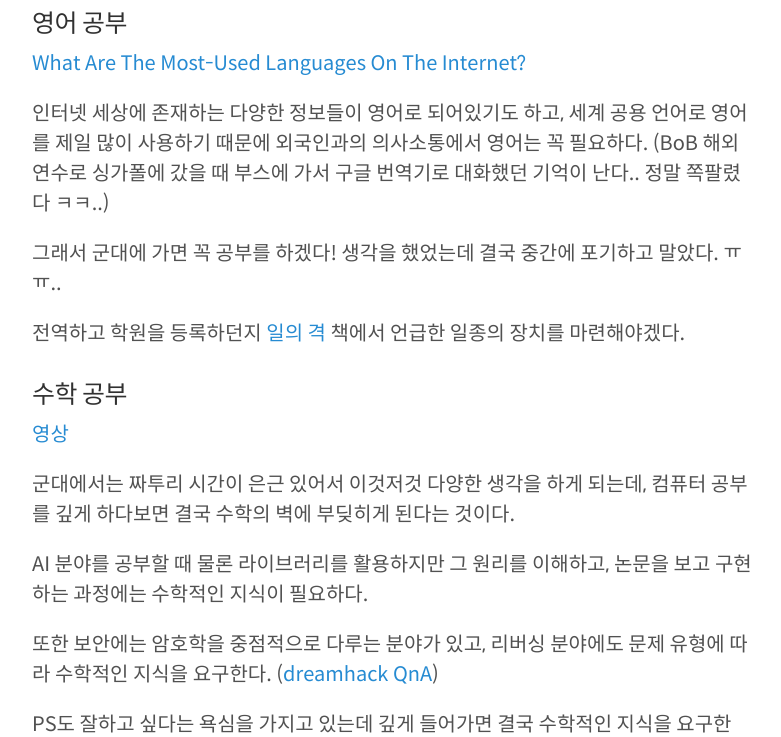
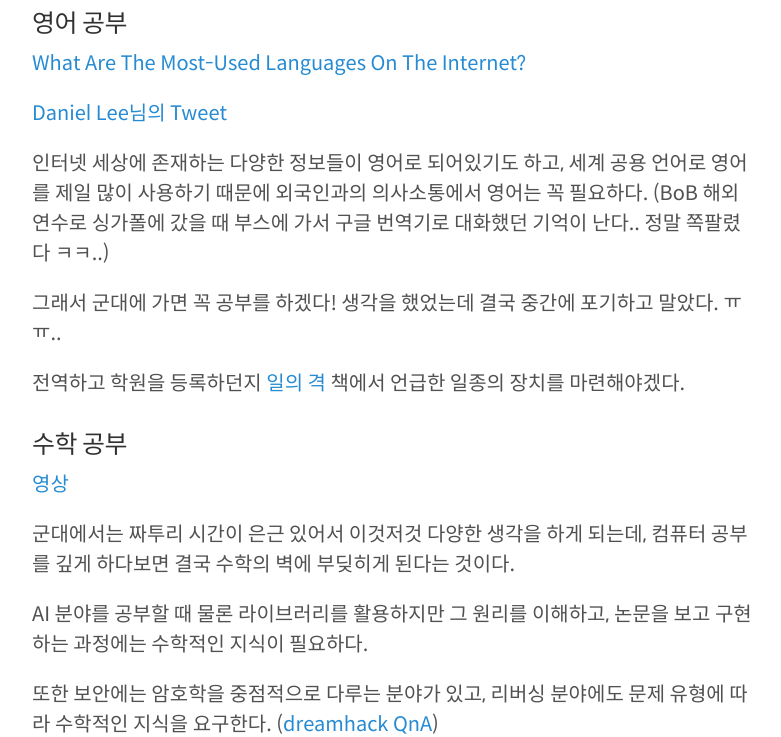
Before and after one commit to hyuunnn/hyuunnn.github.io, a Jekyll site: the page built from _posts/2022-07-25-army.md, in a window 1280 px wide and 900 px high, scrolled down 3759 px, cut to the strip 163-900 px from the top of the window. Shown: the whole strip, without its empty margins (248-1029 px from the left). Built offline with Jekyll 4.4.1, drawn with Linux system fonts in a browser that asks for light colours.

Commit message:
Update 2022-07-25-army.md

```diff
--- a/_posts/2022-07-25-army.md
+++ b/_posts/2022-07-25-army.md
@@ -78,6 +78,8 @@
 
 <a href="https://www.babbel.com/en/magazine/internet-language">What Are The Most-Used Languages On The Internet?</a>
 
+<a href="https://twitter.com/dylayed/status/1552062614032633857">Daniel Lee님의 Tweet</a>
+
 인터넷 세상에 존재하는 다양한 정보들이 영어로 되어있기도 하고, 세계 공용 언어로 영어를 제일 많이 사용하기 때문에 외국인과의 의사소통에서 영어는 꼭 필요하다. (BoB 해외연수로 싱가폴에 갔을 때 부스에 가서 구글 번역기로 대화했던 기억이 난다.. 정말 쪽팔렸다 ㅋㅋ..)
 
 그래서 군대에 가면 꼭 공부를 하겠다! 생각을 했었는데 결국 중간에 포기하고 말았다. ㅠㅠ..
```
